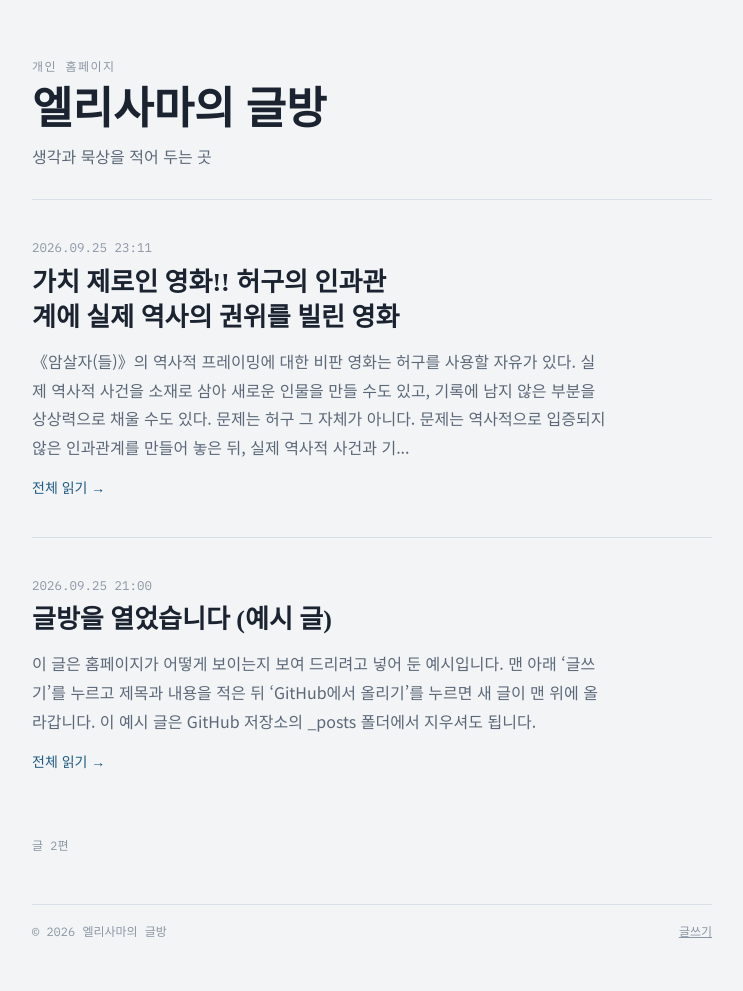
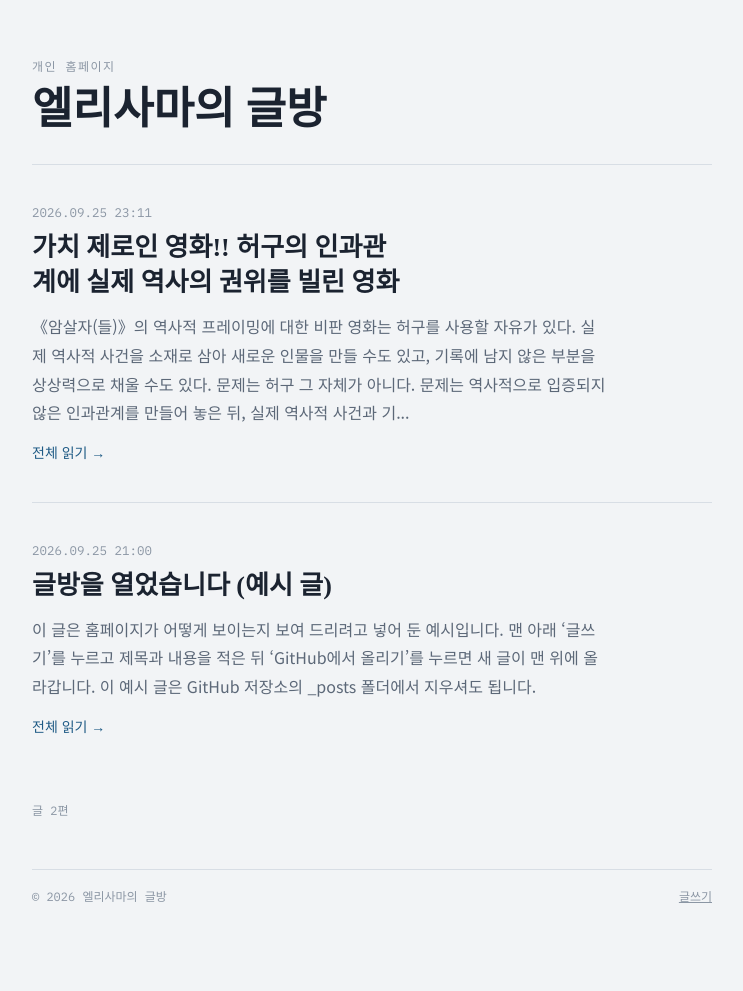
Before and after one commit to guk7608/blog, a Jekyll site: the page built from index.html, in a window 1280 px wide. Shown: the whole page, without its empty margins (268-1011 px from the left). Built offline with Jekyll 4.4.1, drawn with Linux system fonts in a browser that asks for light colours; some web fonts are replaced; after the commit the page ends 956 px from its top, so only the background shows below that.

Commit message:
Remove site tagline
Co-Authored-By: Claude Opus 5.5 <noreply@anthropic.com>

```diff
--- a/_config.yml
+++ b/_config.yml
@@ -1,5 +1,5 @@
 title: 엘리사마의 글방
-description: 생각과 묵상을 적어 두는 곳
+description: ""
 lang: ko
 timezone: Asia/Seoul
 
--- a/_layouts/default.html
+++ b/_layouts/default.html
@@ -15,7 +15,7 @@
     <header class="mast">
       <div class="eyebrow">개인 홈페이지</div>
       <a class="home" href="{{ '/' | relative_url }}"><span class="site-title">{{ site.title }}</span></a>
-      <p class="tagline">{{ site.description }}</p>
+      {% if site.description != "" %}<p class="tagline">{{ site.description }}</p>{% endif %}
     </header>
 
     <main>
```
